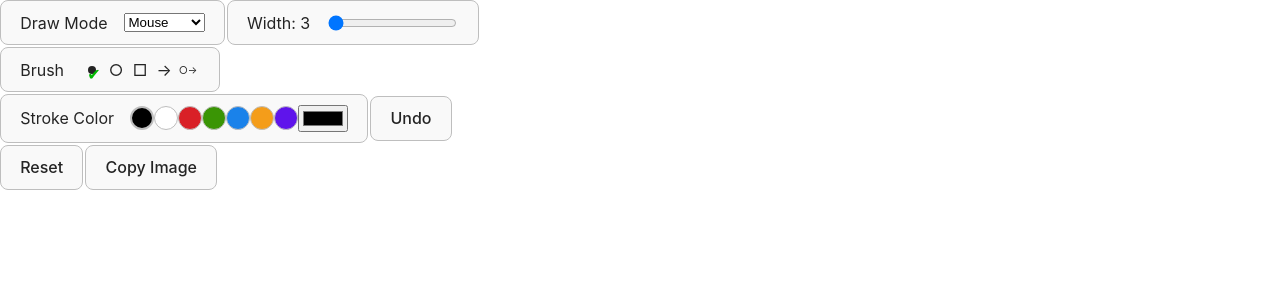
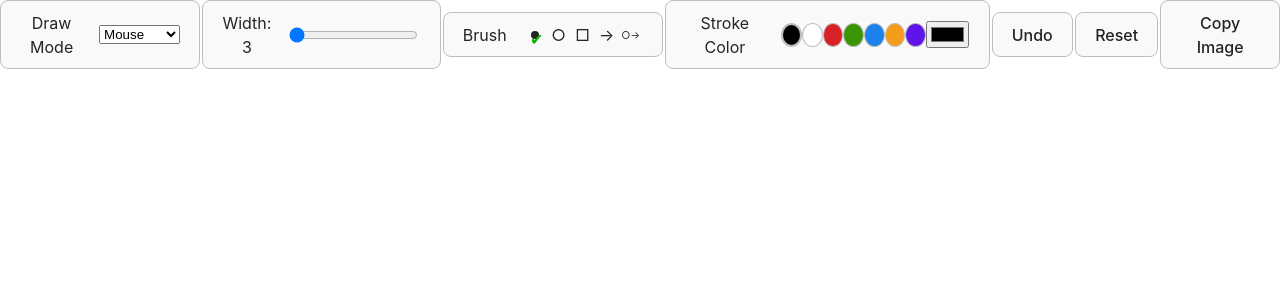
Before and after one commit to harryuan65/WhiteBoard, a React (Vite) app: page / in a window 1280 px wide. Shown: the top 300 px of the page. Built offline with nearby package versions, Linux system fonts and the light colour scheme.

Commit message:
chore: remove dev style

```diff
--- a/src/components/WhiteBoard/styles.module.css
+++ b/src/components/WhiteBoard/styles.module.css
@@ -10,9 +10,6 @@
   position: fixed;
   top: 0;
   gap: 2px;
-
-  width: 500px;
-  flex-wrap: wrap;
 }
 
 .DefaultStrokeColorOption {
```
